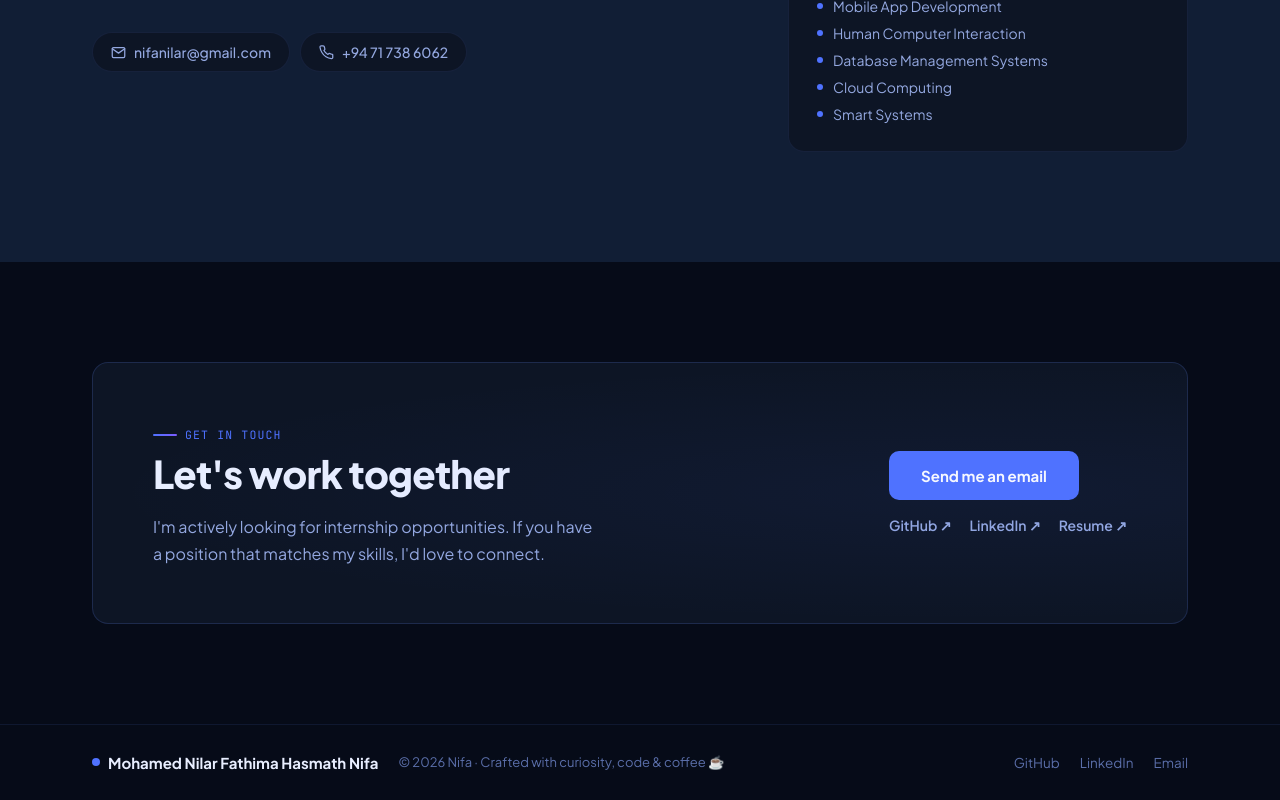
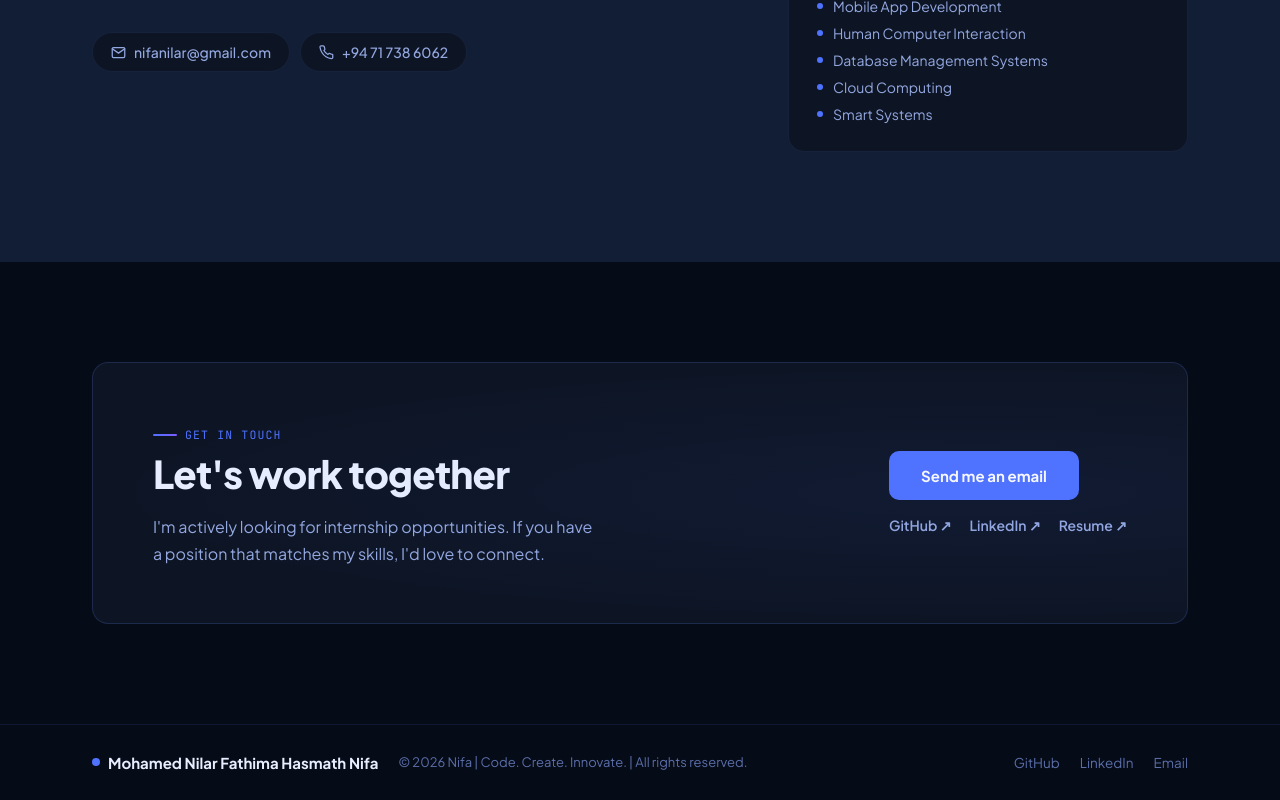
Before and after one commit to hasmath27/portfolio, a React (Vite) app: page / in a window 1280 px wide. Shown: the part 4201-5001 px from the top of the page. Built offline with nearby package versions, Linux system fonts and the light colour scheme.

Commit message:
updated footer

```diff
--- a/src/components/Footer.jsx
+++ b/src/components/Footer.jsx
@@ -35,7 +35,7 @@ export default function Footer() {
             {profile.name}
           </p>
           <p className="footer-note">
-            © 2026 Nifa · Crafted with curiosity, code & coffee ☕
+            © 2026 Nifa | Code. Create. Innovate. | All rights reserved.
           </p>
           <div className="footer-links">
             <a href={profile.github}   target="_blank" rel="noreferrer">GitHub</a>
```
